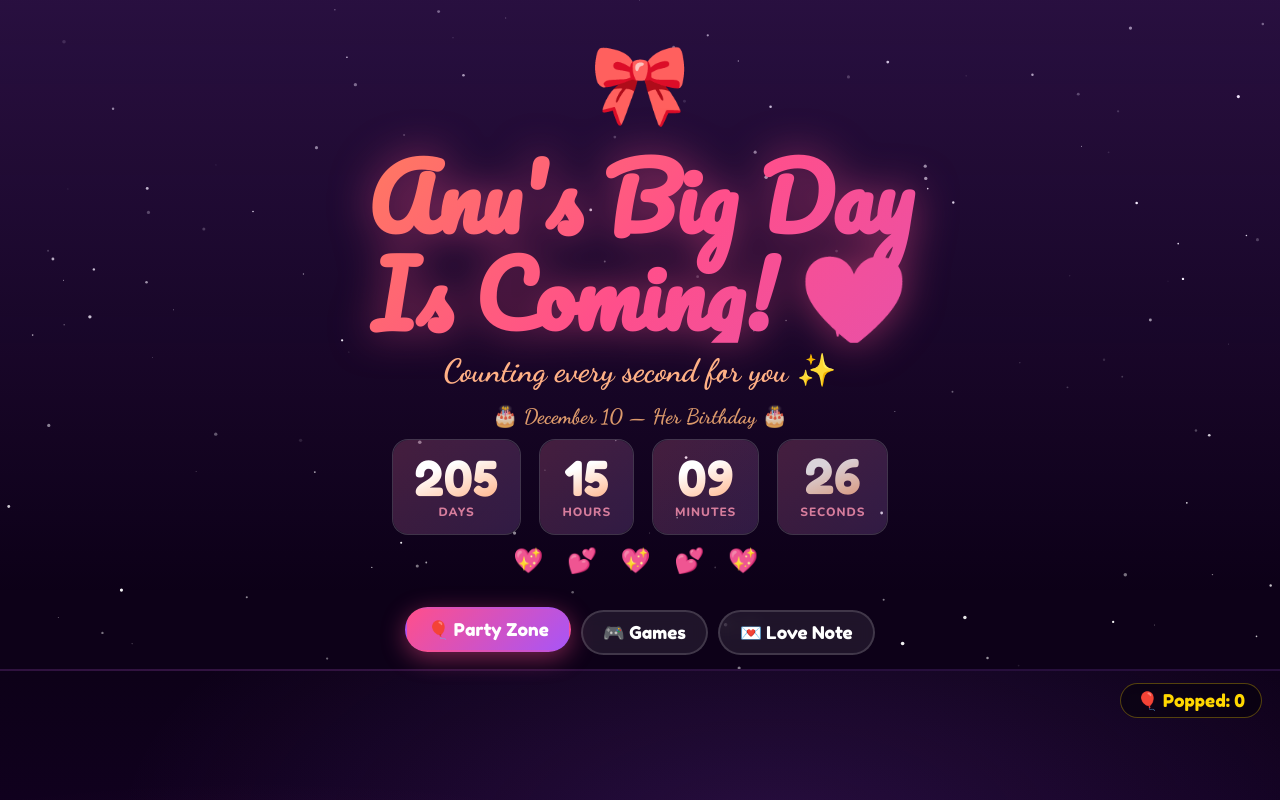
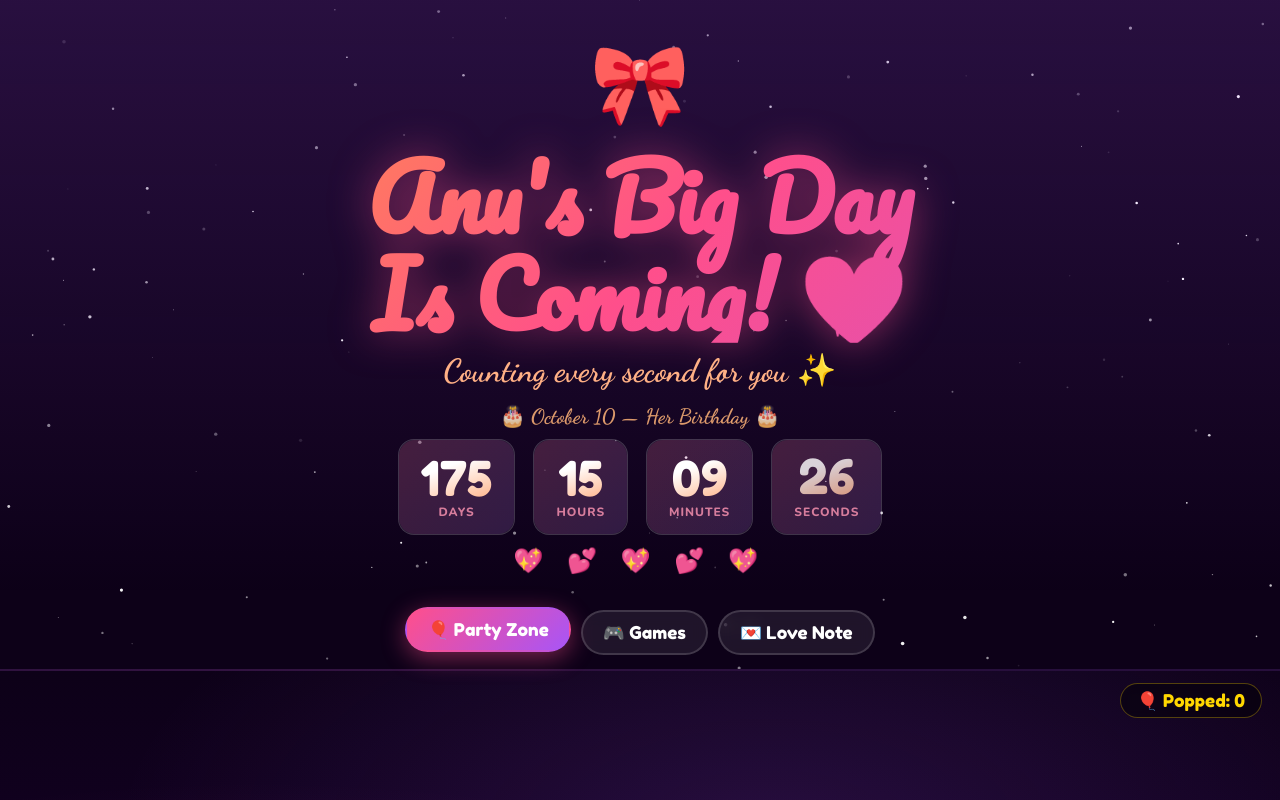
Before and after one commit to anuragmadhesia/happy-birthday, a plain HTML site: page index.html in a window 1280 px wide. Shown: the top 800 px of the page. Drawn offline with nearby package versions, Linux system fonts and the light colour scheme; animation ran at ten frames a second.

Commit message:
Change birthday month from December to October

```diff
--- a/index.html
+++ b/index.html
@@ -1145,7 +1145,7 @@ function backToGames(){
 //  COUNTDOWN / BIRTHDAY HEADER
 // ══════════════════════════════════════════
 (function headerClock() {
-  const BDAY_MONTH = 12; // December
+  const BDAY_MONTH = 11;
   const BDAY_DAY   = 10;
   const header     = document.getElementById('main-header');
 
@@ -1200,7 +1200,7 @@ function backToGames(){
         <h1>Anu's Big Day<br>Is Coming! 💖</h1>
         <p class="subtitle">Counting every second for you ✨</p>
         <div id="countdown-wrap">
-          <p class="countdown-label">🎂 December 10 — Her Birthday 🎂</p>
+          <p class="countdown-label">🎂 October 10 — Her Birthday 🎂</p>
           <div class="countdown-grid">
             <div class="cd-box"><span class="cd-num" id="cd-days">--</span><span class="cd-unit">Days</span></div>
             <div class="cd-box"><span class="cd-num" id="cd-hours">--</span><span class="cd-unit">Hours</span></div>
```
